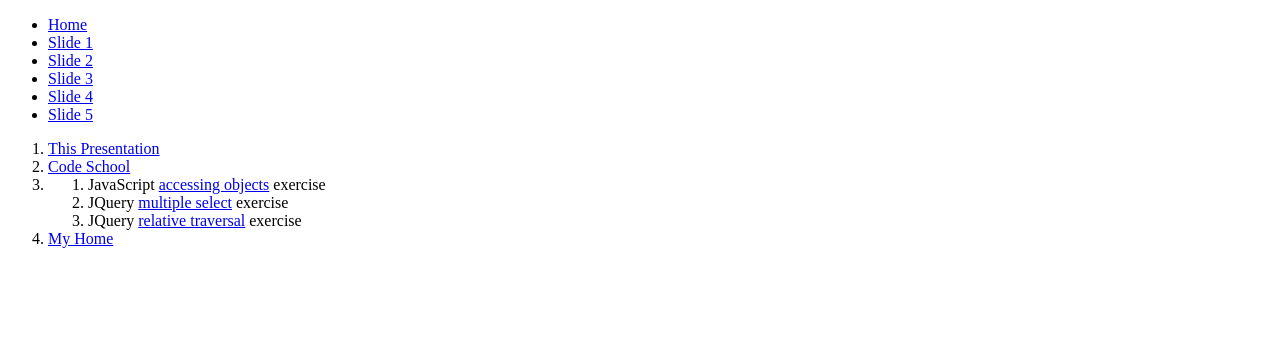
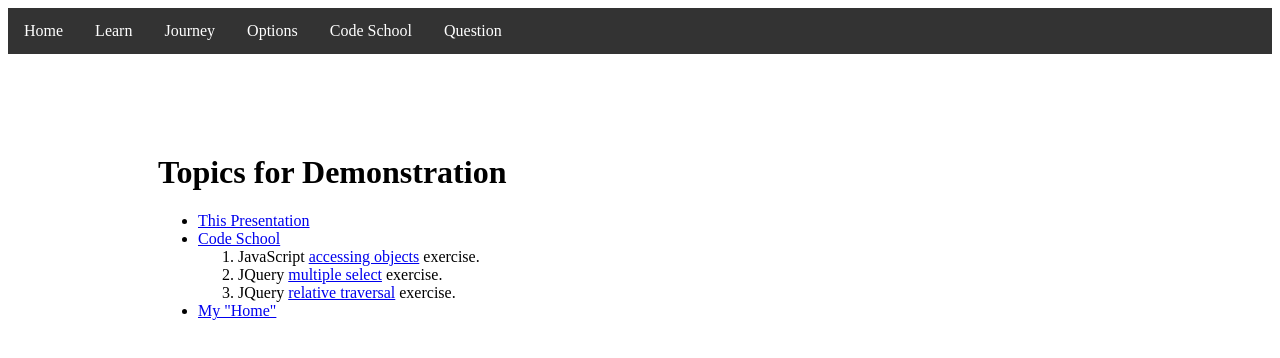
Before and after one commit to stcedin/stcedin.github.io, a plain HTML site: page presentation.html in a window 1280 px wide. Drawn offline with Linux system fonts and the light colour scheme.

Commit message:
Cosmetic refinements

```diff
--- a/css/basic.css
+++ b/css/basic.css
@@ -50,6 +50,7 @@ p {
 
 footer {
 	font-style: italic;
+	text-align:bottom;
 }
 
 .radio-label {
@@ -67,6 +68,7 @@ fieldset {
     display: inline-block;
     margin: auto;
     border: 1px solid black;
+    padding: 50px;
 }
 .compbutton {
 	margin: 20px;
--- a/css/menu.css
+++ b/css/menu.css
@@ -1,6 +1,6 @@
 @CHARSET "ISO-8859-1";
 
-ul.menu {
+.menu ul {
     list-style-type: none;
     margin: 0;
     padding: 0;
@@ -8,11 +8,11 @@ ul.menu {
     background-color: #333;
 }
 
-li {
+.menu li {
     float: left;
 }
 
-li a {
+.menu li a {
     display: block;
     color: white;
     text-align: center;
@@ -21,6 +21,6 @@ li a {
 }
 
 /* Change the link color to #111 (black) on hover */
-li a:hover {
+.menu li a:hover {
     background-color: #111;
 }
--- /dev/null
+++ b/css/presentation.css
@@ -0,0 +1,14 @@
+@CHARSET "ISO-8859-1";
+
+.slideshow {
+    margin-top: 100px;
+    margin-bottom: 100px;
+    margin-right: 150px;
+    margin-left: 150px;
+}
+
+.slideshow img {
+    display: block;
+    margin: auto;
+    height: 90%;
+}
--- a/css/translation.css
+++ b/css/translation.css
@@ -6,10 +6,6 @@ body.translation {
 	background-repeat: no-repeat;
     background-attachment: fixed;
     background-position: center bottom;
-}
-
-.horiz {
-    float:left;
 }
 
 .button {
@@ -25,6 +21,7 @@ body.translation {
 	color: black;
 	padding: 10px 10px 10px 10px;
 	margin: 20px 20px 5px 20px;
+	border: 0px 0px 0px 0px;
 }
 
 .highlight {
--- a/presentation.html
+++ b/presentation.html
@@ -2,6 +2,8 @@
 <html>
 <head>
    <meta charset="ISO-8859-1">
+   <link href="css/menu.css" type="text/css" rel="stylesheet">
+   <link href="css/presentation.css" type="text/css" rel="stylesheet">
    <title>Presentation</title>
 </head>
 <body>
@@ -10,18 +12,19 @@
 	<!-- Remember to include the menu.css -->
 	<script src="script/menup.js"></script>
 
-	<ol>
-		<li><a href="presentation.html">This Presentation</a></li>
-		<li><a href="https://www.codeschool.com/">Code School</a></li>
-		<li>
-			<ol>
-				<li>JavaScript <a href="media/JavaScriptAccessingObjects.wmv">accessing objects</a> exercise</li>
-				<li>JQuery <a href="media/JQueyMultipleSelect.wmv">multiple select</a> exercise</li>
-				<li>JQuery <a href="media/JQueryRelativeTraversing.wmv">relative traversal</a> exercise</li>
-			</ol>
-		</li>
-		<li><a href="https://stcedin.github.io/home.html">My Home</a></li>
-	</ol>
-
+	<div class="slideshow">
+		<h1>Topics for Demonstration</h1>
+		<ul>
+			<li><a href="presentation.html">This Presentation</a></li>
+			<li><a href="https://www.codeschool.com/">Code School</a>
+				<ol>
+					<li>JavaScript <a href="media/JavaScriptAccessingObjects.wmv">accessing objects</a> exercise.</li>
+					<li>JQuery <a href="media/JQueyMultipleSelect.wmv">multiple select</a> exercise.</li>
+					<li>JQuery <a href="media/JQueryRelativeTraversing.wmv">relative traversal</a> exercise.</li>
+				</ol>
+			</li>
+			<li><a href="home.html">My "Home"</a></li>
+		</ul>
+	</div>
 </body>
 </html>
--- a/script/calculator.js
+++ b/script/calculator.js
@@ -4,7 +4,6 @@ $(document).ready(function() {
         if (number.length > 9) {
         	var numeric = parseInt(number, 10);
         	if (numeric < 0) {
-        		alert("<0");
         		totaldiv.text(number.substr(0,8));
         	} else if (numeric > 999999999) {
         		totaldiv.text("Overflow");
@@ -69,7 +68,6 @@ $(document).ready(function() {
     $(document).keypress(function(event){
         var keycode = (event.keyCode ? event.keyCode : event.which);
         if (keycode === 49) {
-        	alert("Key press one");
             $("#one").click();
        } else if (keycode === 50) {
             $("#two").click();
--- a/script/menup.js
+++ b/script/menup.js
@@ -3,13 +3,15 @@
  */
 document.write('\
 \
-	<ul>\
-		<li><a href="presentation.html">Home</a></li>\
-  		<li><a href="slide1.html">Slide 1</a></li>\
-		<li><a href="slide2.html">Slide 2</a></li>\
-		<li><a href="slide3.html">Slide 3</a></li>\
-		<li><a href="slide4.html">Slide 4</a></li>\
-		<li><a href="slide5.html">Slide 5</a></li>\
-	</ul>\
+	<div class="menu">\
+		<ul>\
+			<li><a href="presentation.html">Home</a></li>\
+  			<li><a href="slide1.html">Learn</a></li>\
+			<li><a href="slide2.html">Journey</a></li>\
+			<li><a href="slide3.html">Options</a></li>\
+			<li><a href="slide4.html">Code School</a></li>\
+			<li><a href="slide5.html">Question</a></li>\
+		</ul>\
+	</div>\
 \
 ');
```
Also changed, not shown: componentsearch.html (+0 -1 lines), home.html (+1 -1 lines), script/menu.js (+8 -6 lines), slide1.html (+5 -1 lines), slide2.html (+5 -1 lines), slide3.html (+5 -1 lines), slide4.html (+5 -1 lines), slide5.html (+5 -1 lines), translate.html (+5 -5 lines), 1 other file.
